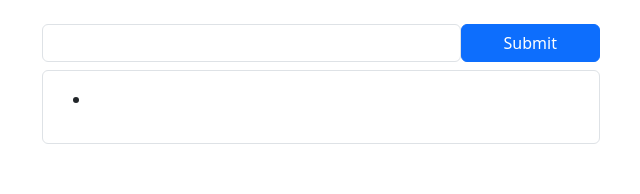
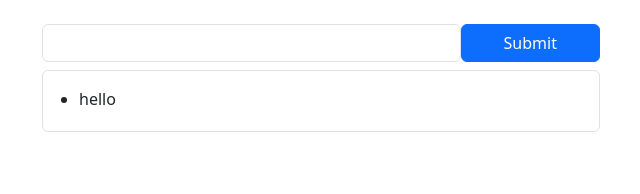
Before and after one commit to Sergey-Ivanovich/react-to-do-list, a React (Create React App) app: page / in a window 1280 px wide. Shown: the top 194 px of the page, without its empty margins (319-959 px from the left). Built offline with nearby package versions, Linux system fonts and the light colour scheme.

Commit message:
contined implementing search and add feature

```diff
--- a/src/ToDo.js
+++ b/src/ToDo.js
@@ -3,7 +3,7 @@ import "./App.css";
 
 export default function ToDo() {
   const [searchBar, SetSearchBar] = useState("");
-  const [toDoItems, setToDoItems] = useState([""]);
+  const [toDoItems, setToDoItems] = useState(["hello"]);
 
   function refreshSearchBar(event) {
     SetSearchBar(event.target.value);
@@ -11,11 +11,14 @@ export default function ToDo() {
 
   function enterSearch(event) {
     event.preventDefault();
+    if (searchBar.length !== 0) {
       let itemMemory = toDoItems.concat(searchBar);
       console.log(itemMemory);
       setToDoItems(itemMemory);
     }
+  }
 
+  if (toDoItems !== null) {
     return (
       <div className="ToDo container">
         <div className="w-50 d-block m-auto">
@@ -31,14 +34,34 @@ export default function ToDo() {
               onClick={enterSearch}
             />
           </form>
-        <div className="border border-gray w-100 rounded p-3">
+          <div className="border border-gray w-100 rounded p-1 pt-3">
             <ul>
-            {toDoItems.map(function (oneItem) {
-              return <li>{oneItem}</li>;
+              {toDoItems.map(function (oneItem, index) {
+                return <li key={index}>{oneItem}</li>;
               })}
             </ul>
           </div>
         </div>
       </div>
     );
+  } else {
+    return (
+      <div className="ToDo container">
+        <div className="w-50 d-block m-auto">
+          <form className="text-center mt-4 mb-2 d-flex">
+            <input
+              type="text"
+              onChange={refreshSearchBar}
+              className="btn border border-gray text-start w-75"
+            />
+            <input
+              type="Submit"
+              className="btn btn-primary w-25"
+              onClick={enterSearch}
+            />
+          </form>
+        </div>
+      </div>
+    );
   }
+}
```
Lines whose indentation alone changed are shown as unchanged.
